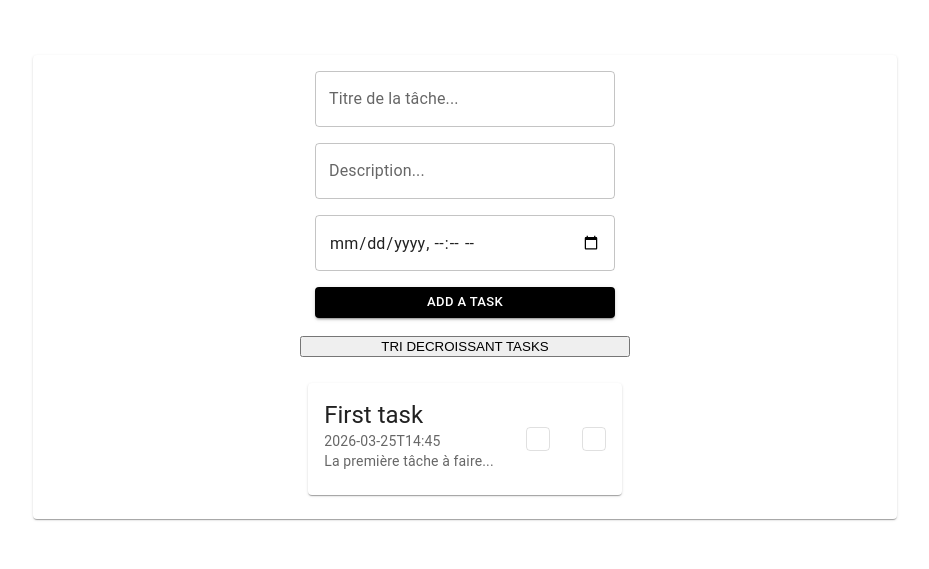
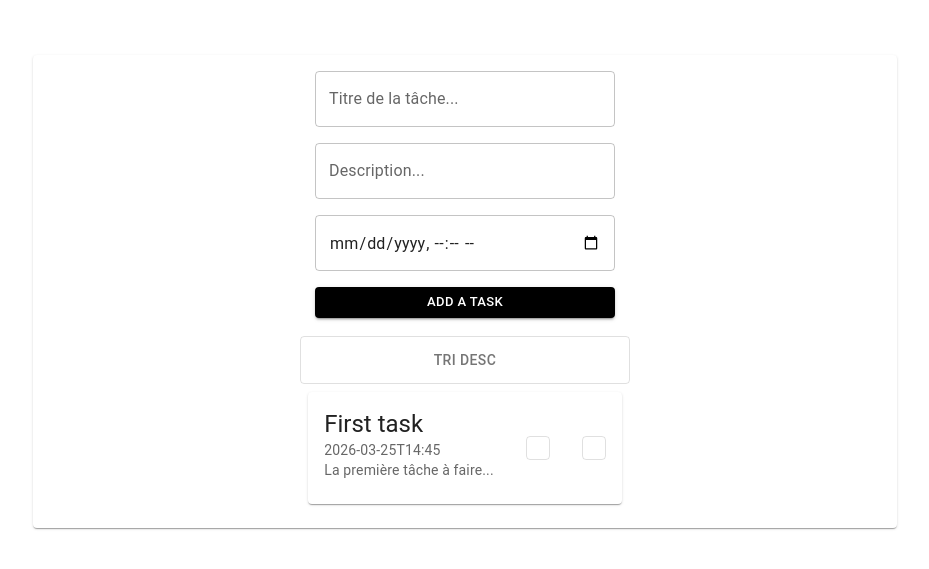
Before and after one commit to NathanaelRasoamanana/TodoList_React_Project, a React (Vite) app: page / in a window 1280 px wide. Shown: the part 145-714 px from the top of the page, without its empty margins (175-1104 px from the left). Built offline with nearby package versions, Linux system fonts and the light colour scheme; some icons are missing.

Commit message:
Système tri desc

```diff
--- a/src/ui/ListTasks.tsx
+++ b/src/ui/ListTasks.tsx
@@ -6,6 +6,7 @@ import { Box, Container } from "@mui/material";
 import CheckIcon from '@mui/icons-material/Check';
 import ToggleButton from '@mui/material/ToggleButton';
 import DeleteOutlinedIcon from '@mui/icons-material/DeleteOutlined';
+import { Label } from "@mui/icons-material";
 
 export default function ListTasks(){
     // Consommation du context
@@ -43,9 +44,21 @@ export default function ListTasks(){
         }}
         ><br/>
 
-            <button onClick={triDecroissant}>
-                TRI DECROISSANT TASKS
-            </button><br/>
+            <ToggleButton
+                value="check"
+                onChange={triDecroissant}
+                sx={{
+                    "&.Mui-selected": {
+                    backgroundColor: "success.main",
+                    color: "white",
+                    },
+                    "&.Mui-selected:hover": {
+                    backgroundColor: "success.dark",
+                    }
+                }}
+                >
+                TRi DESC
+            </ToggleButton>
 
             {tasks.map((task) => (
                 <Card key={task.id}
```
